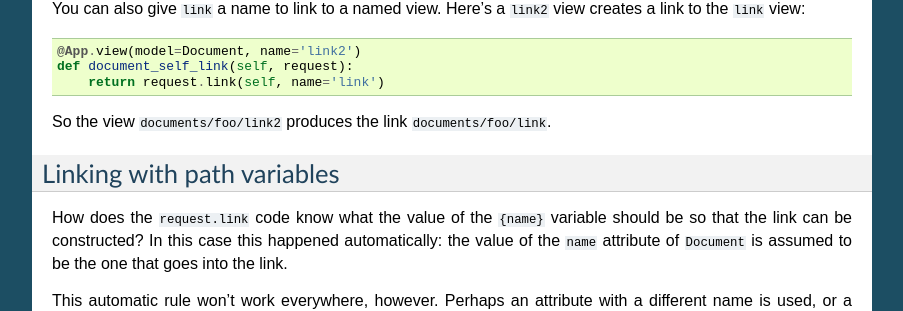
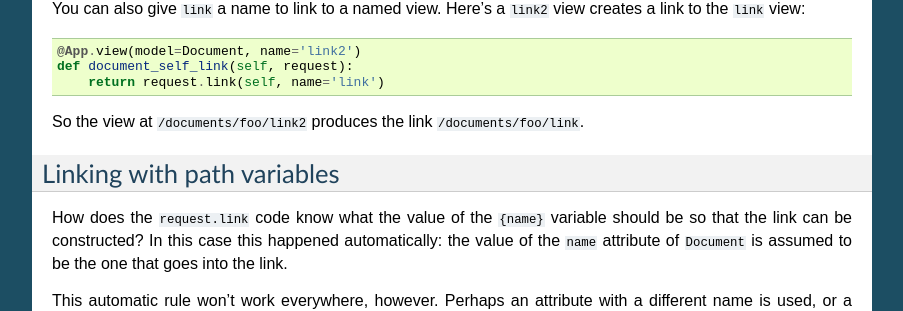
Before and after one commit to morepath/morepath, a Sphinx documentation site: the page built from doc/paths_and_linking.rst, in a window 1280 px wide and 900 px high, scrolled down 3725 px. Shown: the part 147-458 px from the top of the window, without its empty margins (198-1101 px from the left). Built offline with Sphinx 7.4.7, drawn with Linux system fonts in a browser that asks for light colours; some of the changed text lies outside the part shown.

```diff
--- a/doc/building_large_applications.rst
+++ b/doc/building_large_applications.rst
@@ -531,6 +531,6 @@ too much about which is which, but enjoy the creative possibilities!
 
 Note that Morepath itself is designed as an application
 (:class:`morepath.App`) that your apps extend. This means you can
-override parts of it (say, how links are generated) just like you
-would override a framework app! We did our best to make Morepath do
-the right thing already, but if not, you *can* customize it.
+override parts of it just like you would override a framework app! We
+did our best to make Morepath do the right thing already, but if not,
+you *can* customize it.
--- a/doc/paths_and_linking.rst
+++ b/doc/paths_and_linking.rst
@@ -229,8 +229,8 @@ You can also give ``link`` a name to link to a named view. Here's a
   def document_self_link(self, request):
       return request.link(self, name='link')
 
-So the view ``documents/foo/link2`` produces the link
-``documents/foo/link``.
+So the view at ``/documents/foo/link2`` produces the link
+``/documents/foo/link``.
 
 Linking with path variables
 ---------------------------
@@ -357,7 +357,7 @@ to further demonstrate this behavior::
       return request.link(self, name='link')
 
 When we now go to ``documents/link2?name=foo`` we get the link
-``documents/link?name=foo``.
+``/documents/link?name=foo``.
 
 Prefixing links with a base URL
 -------------------------------
@@ -630,7 +630,7 @@ Now Morepath understand type hints for ``date`` differently::
 
 has models published on a URL like::
 
-  days/2013-12-31
+  /days/2013-12-31
 
 Type hints and converters
 -------------------------
```
Also changed, not shown: doc/quickstart.rst (+6 -1 lines), 1 other file.
